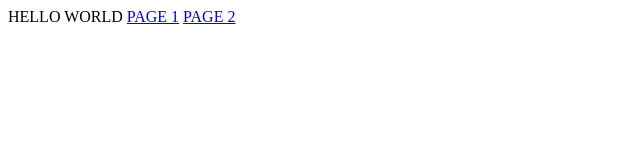
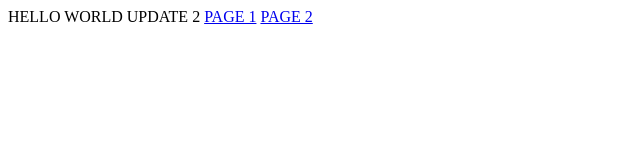
Before and after one commit to panupatspyksw/test, a plain HTML site: page index.html in a window 1280 px wide. Shown: the whole page, without its empty margins (0-640 px from the left). Drawn offline with Linux system fonts and the light colour scheme.

Commit message:
second  commit

```diff
--- a/index.html
+++ b/index.html
@@ -7,7 +7,7 @@
     <title>Document</title>
 </head>
 <body>
-    HELLO WORLD
+    HELLO WORLD UPDATE 2
     <a href="./page/page1.html">PAGE 1</a>
     <a href="./page/page2.html">PAGE 2</a>
 </body>
```
